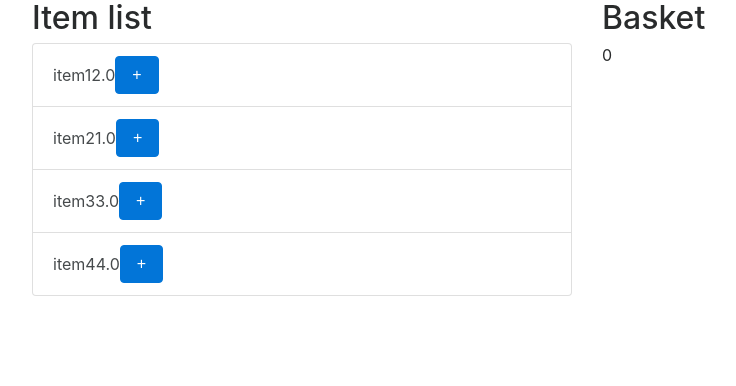
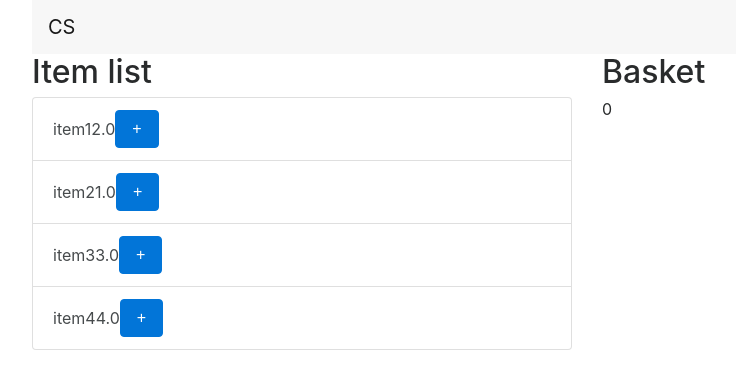
Before and after one commit to csabascript/es6-base, a website built with webpack: page index.html in a window 1280 px wide. Shown: the whole page, without its empty margins (53-789 px from the left). Built offline with nearby package versions, Linux system fonts and the light colour scheme.

Commit message:
update title

```diff
--- a/index.html
+++ b/index.html
@@ -2,12 +2,16 @@
 <html lang="en">
 <head>
     <meta charset="UTF-8">
-    <title>Title</title>
+    <title>CS</title>
     <link rel="stylesheet" href="https://maxcdn.bootstrapcdn.com/bootstrap/4.0.0-alpha.6/css/bootstrap.min.css" integrity="sha384-rwoIResjU2yc3z8GV/NPeZWAv56rSmLldC3R/AZzGRnGxQQKnKkoFVhFQhNUwEyJ" crossorigin="anonymous">
 </head>
 <body>
 
   <div class="container">
+    <nav class="navbar navbar-light bg-faded">
+      <a class="navbar-brand" href="#">CS</a>
+    </nav>
+
     <div class="row">
       <div class="col">
         <h2>Item list</h2>
```
Lines whose indentation alone changed are shown as unchanged.
